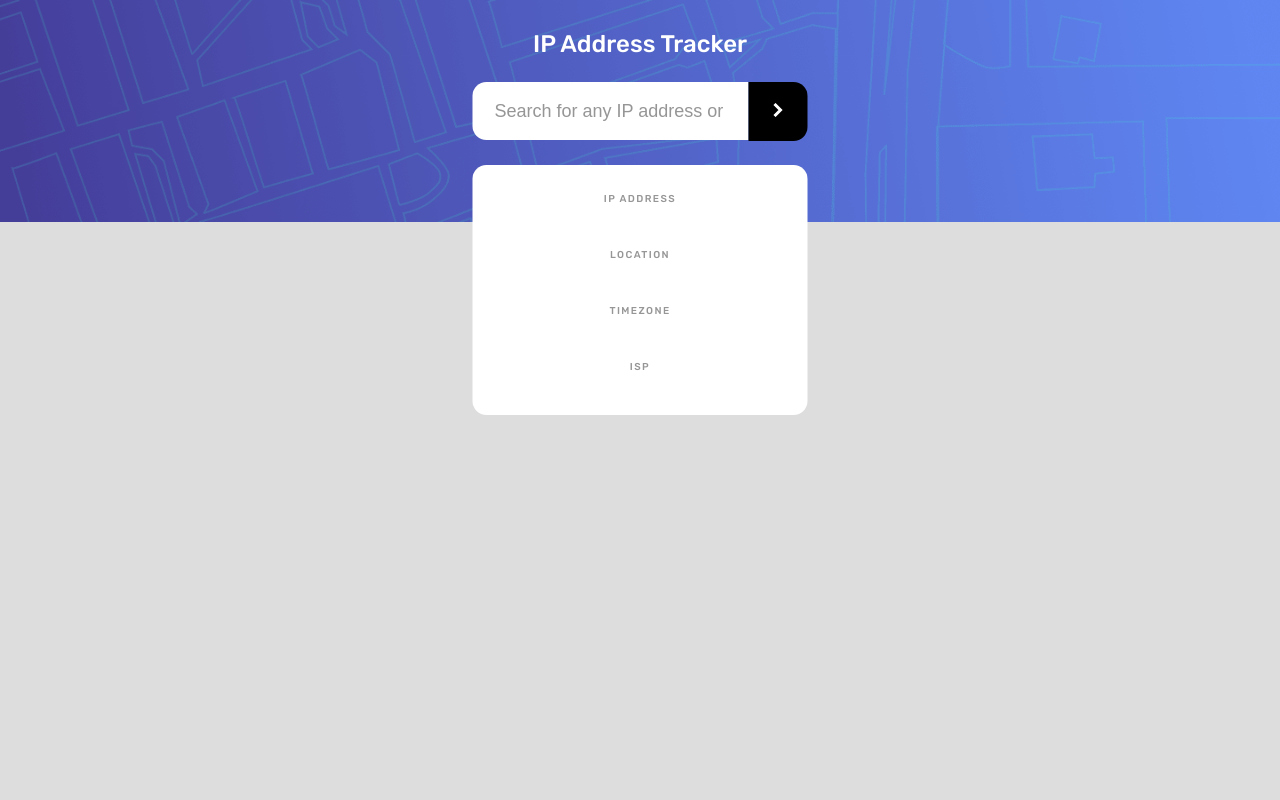
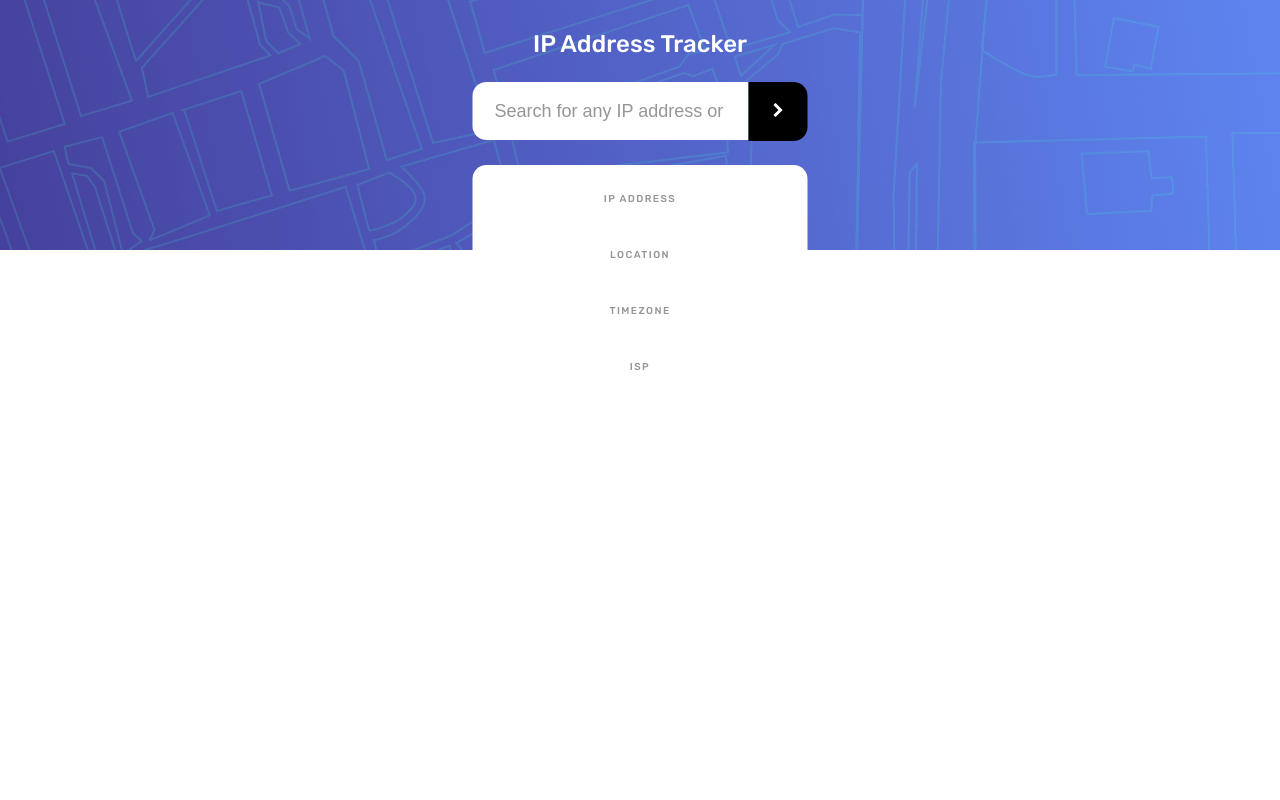
Before and after one commit to Andres-Guerrero/ip-address-tracker-master, a plain HTML site: page index.html in a window 1280 px wide. Shown: the top 800 px of the page. Drawn offline with nearby package versions, Linux system fonts and the light colour scheme.

Commit message:
Update style.css
Fix background header

```diff
--- a/style.css
+++ b/style.css
@@ -19,10 +19,10 @@ html {
   font-family: "Rubik", sans-serif;
 }
 
-body {
+/*body {
   background: url("images/pattern-bg.png") #DDD no-repeat top center;
   background-size: contain;
-}
+}*/
 
 .error {
   color: #F00;
@@ -35,6 +35,8 @@ body {
 .ip-tracker-wrapper {
   height: 250px;
   position: relative;
+  background: url(images/pattern-bg.png) #DDD no-repeat top center;
+  background-size: cover;
 }
 
 .ip-tracker {
```
